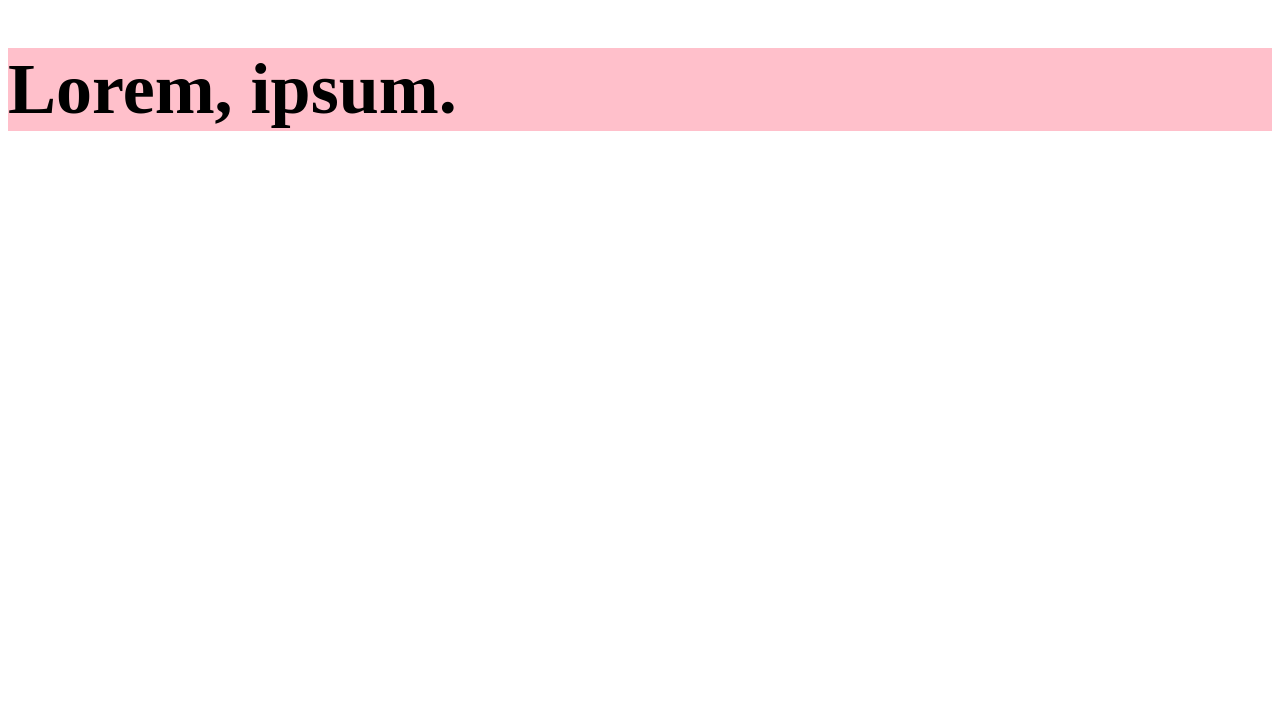
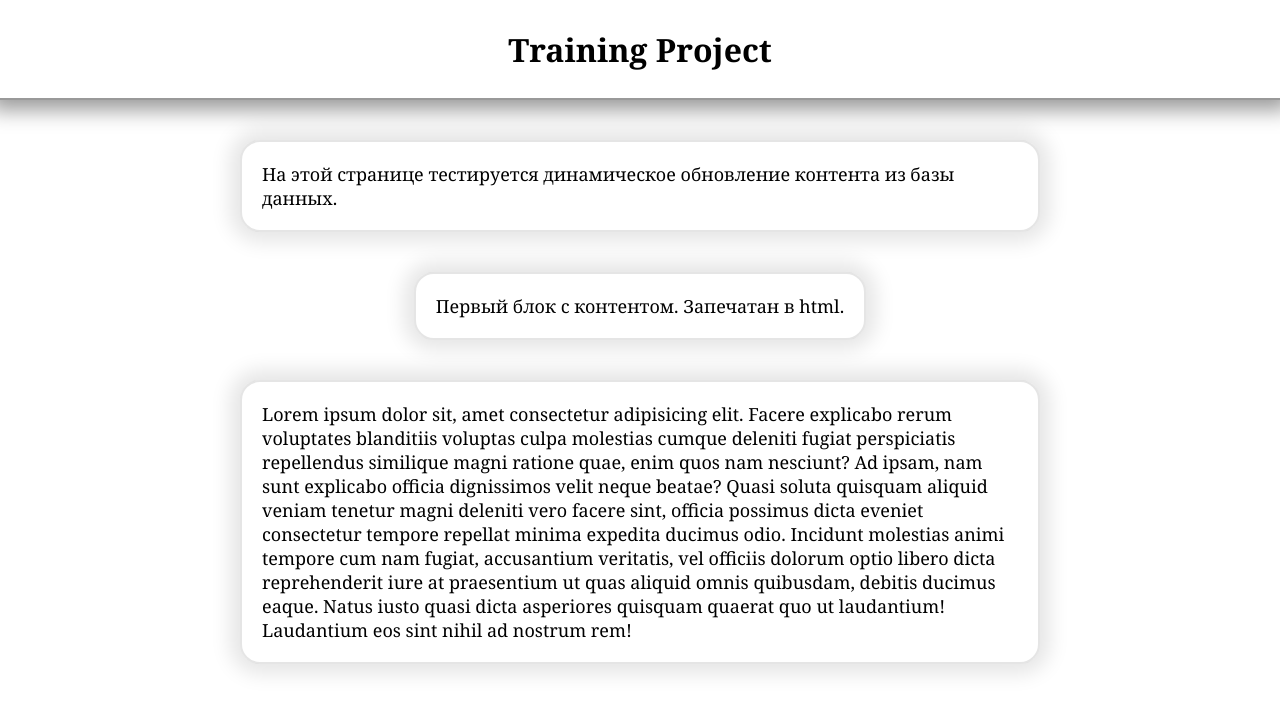
Before and after one commit to Valerkachkf/EDUC-2, a plain HTML site: page index.html in a window 1280 px wide. Drawn offline with Linux system fonts and the light colour scheme.

Commit message:
Cmmt good
Добавил много чего

```diff
--- a/index.html
+++ b/index.html
@@ -8,7 +8,28 @@
     </head>
     <body>
         <header>
-            <h1>Lorem, ipsum.</h1>
+            <div class="header_title">
+                <H1>
+                    Training Project
+                </H1>
+            </div>
         </header>
+        <main>
+            <section class="main_description">
+                <p>
+                    На этой странице тестируется динамическое обновление контента из базы данных.
+                </p>
+            </section>
+            <section section="main_post">
+                <p>
+                    Первый блок с контентом. Запечатан в html.
+                </p>
+            </section>
+            <section section="main_post">
+                <p>
+                    Lorem ipsum dolor sit, amet consectetur adipisicing elit. Facere explicabo rerum voluptates blanditiis voluptas culpa molestias cumque deleniti fugiat perspiciatis repellendus similique magni ratione quae, enim quos nam nesciunt? Ad ipsam, nam sunt explicabo officia dignissimos velit neque beatae? Quasi soluta quisquam aliquid veniam tenetur magni deleniti vero facere sint, officia possimus dicta eveniet consectetur tempore repellat minima expedita ducimus odio. Incidunt molestias animi tempore cum nam fugiat, accusantium veritatis, vel officiis dolorum optio libero dicta reprehenderit iure at praesentium ut quas aliquid omnis quibusdam, debitis ducimus eaque. Natus iusto quasi dicta asperiores quisquam quaerat quo ut laudantium! Laudantium eos sint nihil ad nostrum rem!
+                </p>
+            </section>
+        </main>
     </body>
 </html>
--- a/style.css
+++ b/style.css
@@ -1,4 +1,44 @@
+* {
+    padding: 0;
+    margin: 0;
+    box-sizing: border-box;
+}
+
+html {
+    font-family:Georgia, 'Times New Roman', Times, serif;
+}
+
 header {
-    background-color: pink;
-    font-size: 36px;
+    height: 100px;
+    border-bottom: 2px solid rgba(0, 0, 0, 0.4);
+    margin-bottom: 40px;
+    box-shadow: 0 0 20px 10px rgba(0, 0, 0, 0.4);
 }
+
+.header_title {
+    text-align: center;
+    line-height: 100px;
+}
+
+main {
+    display: grid;
+    grid-auto-rows: auto;
+    gap: 40px;
+
+    justify-items: center;
+}
+
+main section {
+    padding: 20px;
+    font-size: 18px;
+
+    max-width: 800px;
+
+    border: 2px solid rgba(0, 0, 0, 0.1);
+    box-shadow: 0 0 20px 10px rgba(0, 0, 0, 0.1);
+    border-radius: 20px;
+}
+
+main section:last-of-type {
+    margin-bottom: 40px;
+}
```
